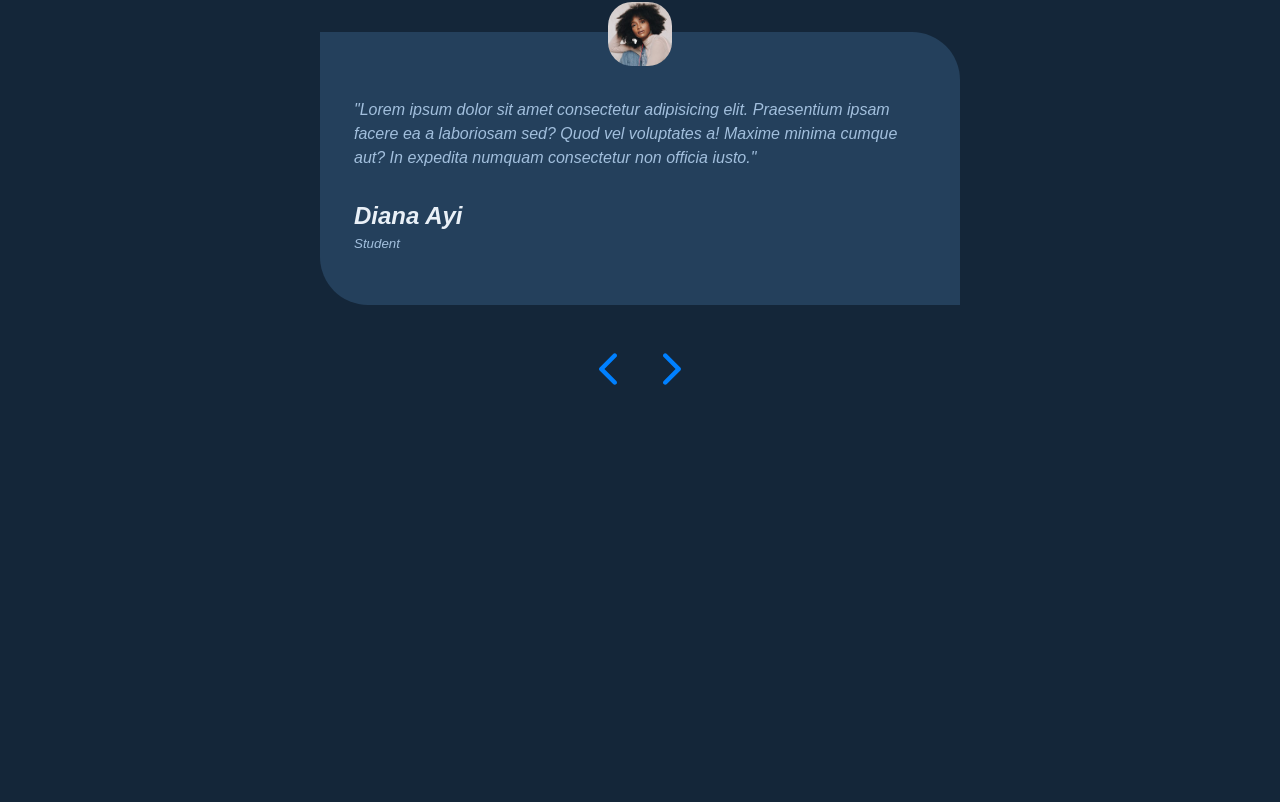
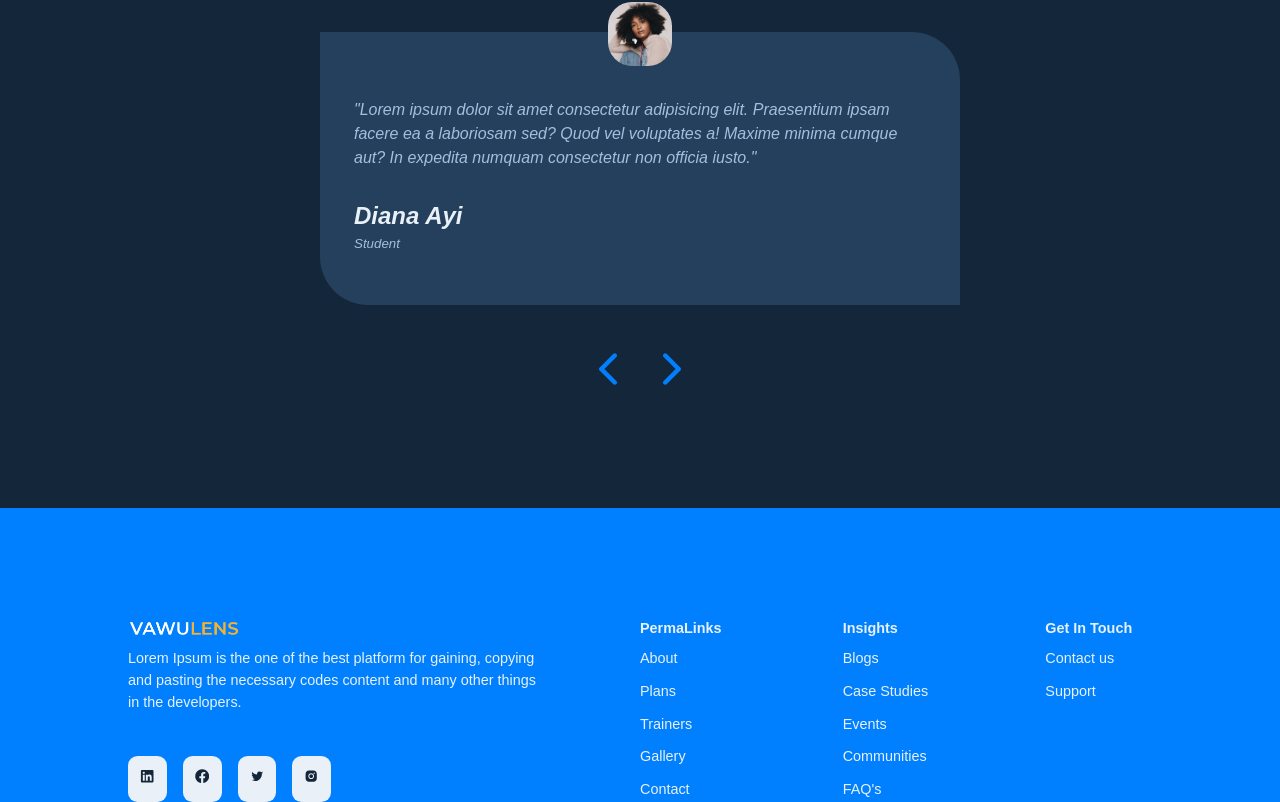
Before and after one commit to bishalthapa2055/DemoReact, a React (Vite) app: page / in a window 1280 px wide. Shown: the part 3039-3841 px from the top of the page. Before the commit the page ends 3435 px from the top, so only its background shows below. Built offline with nearby package versions, Linux system fonts and the light colour scheme.

Commit message:
added footer

```diff
--- /dev/null
+++ b/src/components/Footer.jsx
@@ -0,0 +1,80 @@
+import React from "react";
+import { Link } from "react-router-dom";
+import Logo from "../images/Logo.png";
+import { FaFacebook, FaLinkedin } from "react-icons/fa";
+import { AiOutlineTwitter } from "react-icons/ai";
+import { AiFillInstagram } from "react-icons/ai";
+
+const Footer = () => {
+  return (
+    <>
+      <footer>
+        <div className="container footer__container">
+          <article>
+            <Link to="/" className="logo">
+              <img src={Logo} alt="Footer Logo" />
+            </Link>
+            <p>
+              Lorem Ipsum is the one of the best platform for gaining, copying
+              and pasting the necessary codes content and many other things in
+              the developers.
+            </p>
+            <div className="footer_socials">
+              <a
+                href="https://linkedin.com"
+                target="# "
+                rel="noreferrer noopener"
+              >
+                <FaLinkedin />
+              </a>
+              <a
+                href="https://linkedin.com"
+                target="# "
+                rel="noreferrer noopener"
+              >
+                <FaFacebook />
+              </a>
+              <a
+                href="https://linkedin.com"
+                target="# "
+                rel="noreferrer noopener"
+              >
+                <AiOutlineTwitter />
+              </a>
+              <a
+                href="https://linkedin.com"
+                target="# "
+                rel="noreferrer noopener"
+              >
+                <AiFillInstagram />
+              </a>
+            </div>
+          </article>
+          <article>
+            <h4>PermaLinks </h4>
+            <Link to="/about">About</Link>
+            <Link to="/plans">Plans</Link>
+            <Link to="/trainers">Trainers</Link>
+            <Link to="/gallery">Gallery</Link>
+            <Link to="/contact">Contact</Link>
+          </article>
+          <article>
+            <h4>Insights </h4>
+            <Link to="/s">Blogs</Link>
+            <Link to="/s">Case Studies</Link>
+            <Link to="/s">Events</Link>
+            <Link to="/s">Communities</Link>
+            <Link to="/s">FAQ's</Link>
+          </article>
+          <article>
+            <h4>Get In Touch</h4>
+            <Link to="/contact">Contact us</Link>
+            <Link to="/s">Support </Link>
+          </article>
+        </div>
+      </footer>
+    </>
+  );
+};
+
+export default Footer;
--- a/src/components/navbar.css
+++ b/src/components/navbar.css
@@ -28,6 +28,7 @@
 }
 .logo{
     width: 7rem;
+    display: block;
 }
 
 .nav__links{
--- a/src/pages/home/Home.jsx
+++ b/src/pages/home/Home.jsx
@@ -1,5 +1,6 @@
 
 import FAQs from "../../components/FAQs";
+import Footer from "../../components/Footer";
 import MainHeader from "../../components/Header";
 import Programs from "../../components/Programs";
 import Testimonials from "../../components/Testimonials";
@@ -14,6 +15,7 @@
     <Values />
     <FAQs />
     <Testimonials />
+    <Footer />
     </>
   );
 };
--- a/src/pages/home/home.css
+++ b/src/pages/home/home.css
@@ -232,3 +232,55 @@
     width: 3rem;
     height: 3rem;
 }
+
+
+/*===================footer ==============*/
+
+footer{
+background: var(--color-primary);
+margin-top: 7rem;
+padding-top: 7rem;
+font-size: 0.9rem;
+color: var(--color-gray-100);
+}
+
+.footer__container{
+    display: grid;
+    grid-template-columns: 26rem 1fr 1fr 1fr;
+    gap: 6rem;
+}
+
+.footer__container article{
+    display: flex;
+    flex-direction: column;
+    align-items: flex-start;
+    gap: 0.7rem;
+}
+
+.footer__container article p{
+    margin-bottom: 0.5rem;
+}
+
+.footer_socials{
+    display: flex;
+    align-items: center;
+    gap: 1rem;
+    margin-top: 1.5rem;
+}
+
+.footer_socials a{
+    background: var(--color-gray-100);
+    padding: 0.7rem;
+    border: 1px solid transparent;
+    border-radius: 0.6rem   ;
+    transition: var(--transition);
+}
+
+.footer_socials a svg{
+    color: var(--color-gray-600);
+}
+
+.footer_socials a:hover{
+    border-color: var(--color-gray-100);
+    background: transparent;
+}
```
Also changed, not shown: thumbnail.jpg (added).
